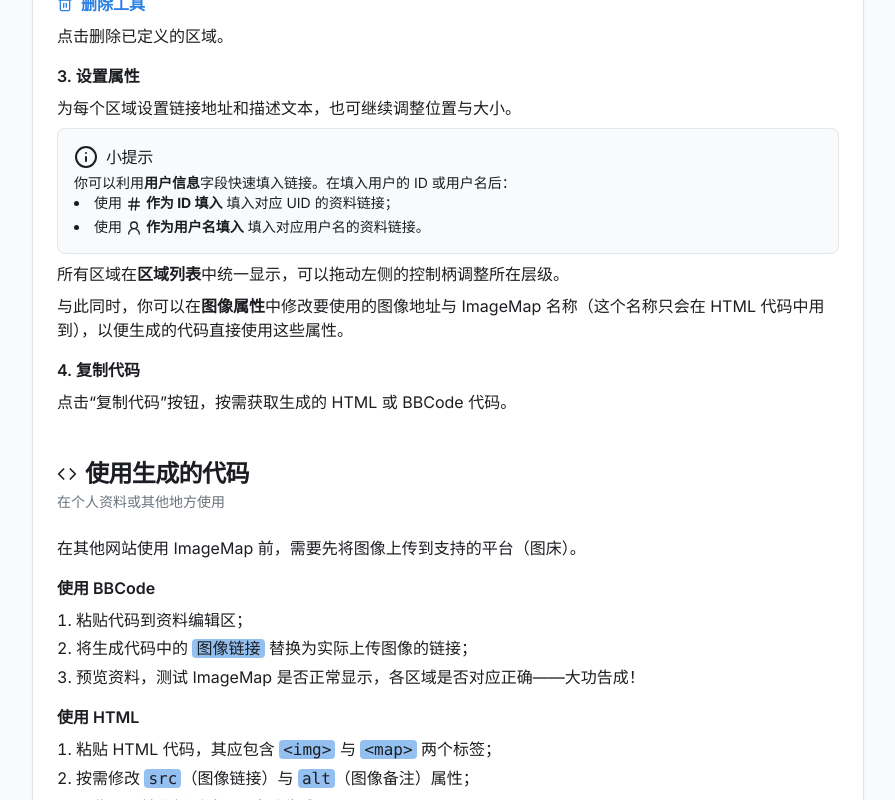
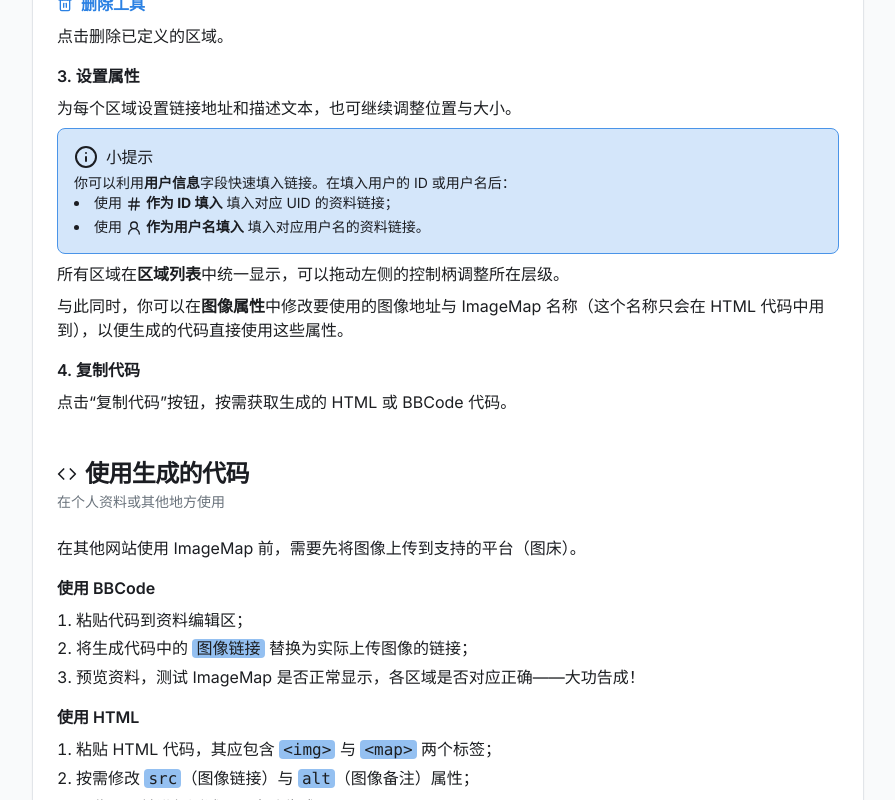
Before and after one commit to CloneWith/osu-collab-tools, a Next.js app: page /docs in a window 1280 px wide. Shown: the part 1020-1820 px from the top of the page, without its empty margins (192-1087 px from the left). Built offline with nearby package versions, Linux system fonts and the light colour scheme.

Commit message:
Add more variants to alerts

```diff
--- a/components/ui/alert.tsx
+++ b/components/ui/alert.tsx
@@ -4,13 +4,16 @@ import { cva, type VariantProps } from "class-variance-authority"
 import { cn } from "@/lib/utils"
 
 const alertVariants = cva(
-  "relative w-full rounded-lg border p-4 [&>svg~*]:pl-7 [&>svg+div]:translate-y-[-3px] [&>svg]:absolute [&>svg]:left-4 [&>svg]:top-4 [&>svg]:text-foreground",
+  "relative w-full rounded-lg border p-4 text-foreground [&>svg~*]:pl-7 [&>svg+div]:translate-y-[-3px] [&>svg]:absolute [&>svg]:left-4 [&>svg]:top-4 [&>svg]:text-foreground",
   {
     variants: {
       variant: {
-        default: "bg-background text-foreground",
+        default: "border-accent bg-primary/20 [&>svg]:text-accent-600",
+        warning: "border-yellow-600 bg-yellow-600/20 [&>svg]:text-yellow-600",
+        information: "border-foreground bg-foreground/20",
+        success: "border-green-500 bg-green-500/20 [&>svg]:text-green-500",
         destructive:
-          "border-destructive/50 text-destructive dark:border-destructive [&>svg]:text-destructive",
+          "border-destructive/50 bg-destructive/20 dark:border-destructive [&>svg]:text-destructive",
       },
     },
     defaultVariants: {
```
